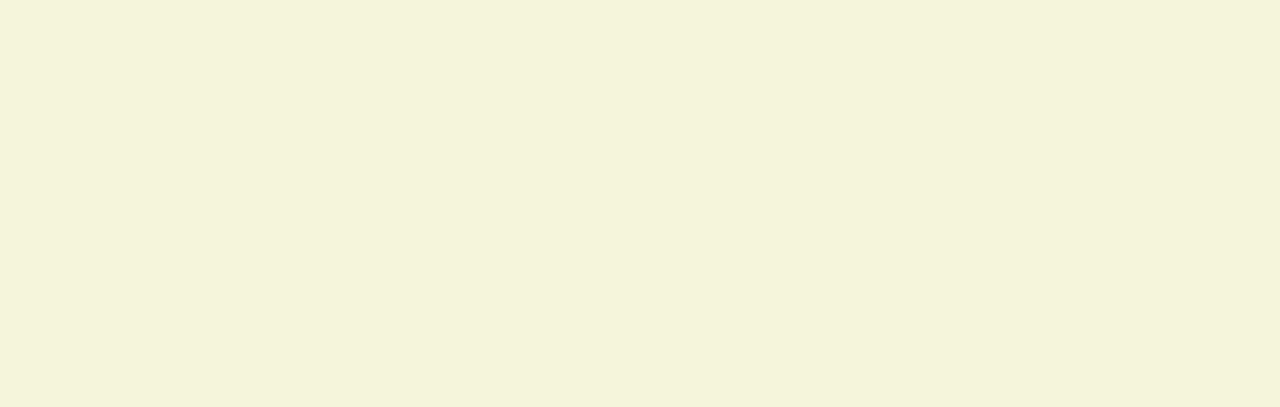
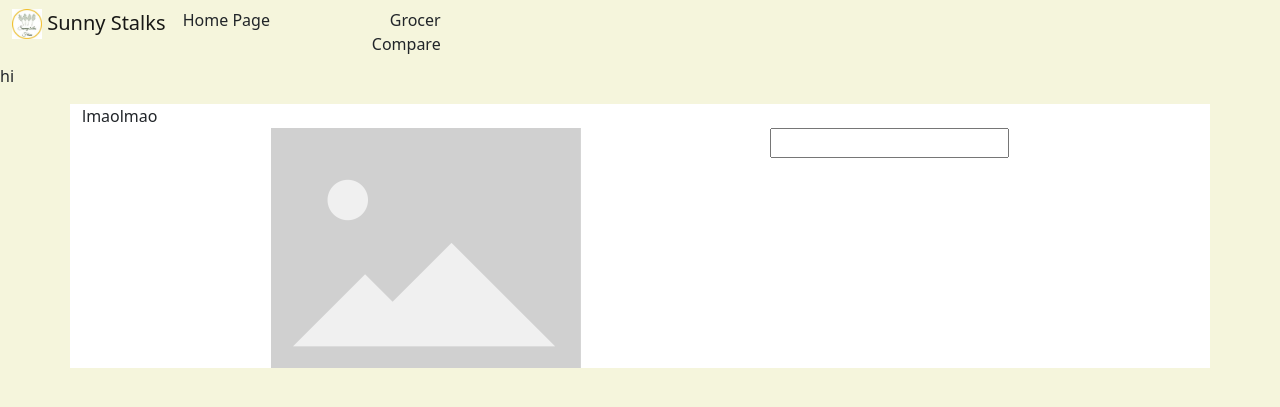
Before and after one commit to tempura9/SunnyStalks_webapp, a Django app: page / in a window 1280 px wide. Before the commit the part shown is empty. Shown: the top 407 px of the page. Run offline with Django 4.2, Linux system fonts and the light colour scheme.

Commit message:
front end

```diff
--- a/webapp/tracker/templates/tracker/base.html
+++ b/webapp/tracker/templates/tracker/base.html
@@ -1,15 +1,53 @@
 {% load static %}
 <!DOCTYPE html>
 <html lang="en">
+
 <head>
     <meta charset="UTF-8">
     <meta name="viewport" content="width=device-width, initial-scale=1.0">
     <title>{% block title %}Document{% endblock %}</title>
-    <link href="https://cdn.jsdelivr.net/npm/bootstrap@5.2.3/dist/css/bootstrap.min.css" rel="stylesheet" integrity="sha384-rbsA2VBKQhggwzxH7pPCaAqO46MgnOM80zW1RWuH61DGLwZJEdK2Kadq2F9CUG65" crossorigin="anonymous">
-    <script src="https://cdn.jsdelivr.net/npm/bootstrap@5.2.3/dist/js/bootstrap.bundle.min.js" integrity="sha384-kenU1KFdBIe4zVF0s0G1M5b4hcpxyD9F7jL+jjXkk+Q2h455rYXK/7HAuoJl+0I4" crossorigin="anonymous"></script>
+    <link href="https://cdn.jsdelivr.net/npm/bootstrap@5.2.3/dist/css/bootstrap.min.css" rel="stylesheet"
+        integrity="sha384-rbsA2VBKQhggwzxH7pPCaAqO46MgnOM80zW1RWuH61DGLwZJEdK2Kadq2F9CUG65" crossorigin="anonymous">
+    <script src="https://cdn.jsdelivr.net/npm/bootstrap@5.2.3/dist/js/bootstrap.bundle.min.js"
+        integrity="sha384-kenU1KFdBIe4zVF0s0G1M5b4hcpxyD9F7jL+jjXkk+Q2h455rYXK/7HAuoJl+0I4"
+        crossorigin="anonymous"></script>
     <link rel="stylesheet" href="{% static 'tracker/style.css' %}">
 </head>
+
+
+
+
 <body class="bg-brown">
+    <nav class="navbar navbar-expand-lg">
+        <div class="container-fluid">
+            <div class="row">
+                <div class="col-3 text-start">
+                    <a class="navbar-brand">
+                        <img src="{% static 'images/logo.jpg' %}" alt="" width="30" height="30"
+                            class="d-inline-block align-text-top">
+                        <span>Sunny Stalks</span>
+                    </a>
+                </div>
 
+                <!-- <button class="navbar-toggler" type="button" data-bs-toggle="collapse"
+                    data-bs-target="#navbarTogglerDemo02" aria-controls="navbarTogglerDemo02" aria-expanded="false"
+                    aria-label="Toggle navigation">
+                    <span class="navbar-toggler-icon"></span>
+                </button> -->
+                <!-- <div class="collapse navbar-collapse" id="navbarTogglerDemo02"> -->
+                    <div class="col-6 text-center">
+                        <span class="nav-item">Home Page</span>
+                    </div>
+                    <div class="col-3 text-end">
+                        Grocer
+                        Compare
+                    </div>
+                <!-- </div> -->
+            </div>
+        </div>
+    </nav>
+    {% block contentArea %}
+    {% endblock %}
 </body>
+
 </html>
--- a/webapp/tracker/templates/tracker/index.html
+++ b/webapp/tracker/templates/tracker/index.html
@@ -1,2 +1,22 @@
 {% extends 'tracker/base.html' %}
+{% load static %}
 {# https://www.digitalocean.com/community/tutorials/working-with-django-templates-static-files}
+
+{% block title %}
+home
+{% endblock %}
+
+
+{% block contentArea %}
+<p> hi </p>
+<div class="container-lg bg-white">lmaolmao
+    <div class="d-flex justify-content-evenly">
+        <div><img src="{% static 'images/image_placeholder.png' %}" alt=""></div>
+        <div><form action="">
+            <input type="text" name="" id="">
+        </form></div>
+    </div>
+
+
+</div>
+{% endblock %}
--- a/webapp/tracker/urls.py
+++ b/webapp/tracker/urls.py
@@ -4,4 +4,9 @@ from . import views
 
 urlpatterns = [
     path("", views.index, name="index"),
+    path("grocer/add",views.addGrocer),
+    path("edit/<int:id>",views.editGrocer),
+    path("grocer/<int:id>",views.grocerDetails),
+    path("purchase/add",views.groceryPurchase),
+    path("compare",views.compareGrocers),
 ]
--- a/webapp/tracker/views.py
+++ b/webapp/tracker/views.py
@@ -4,3 +4,13 @@ from django.http import HttpResponse
 
 def index(request):
     return render(request, "tracker/index.html", {})
+def addGrocer(request):
+    pass
+def editGrocer(request):
+    pass
+def grocerDetails(request):
+    pass
+def groceryPurchase(request):
+    pass
+def compareGrocers(request):
+    pass
```
Also changed, not shown: webapp/tracker/static/images/image_placeholder.png (added), webapp/tracker/static/images/logo.jpg (added).
